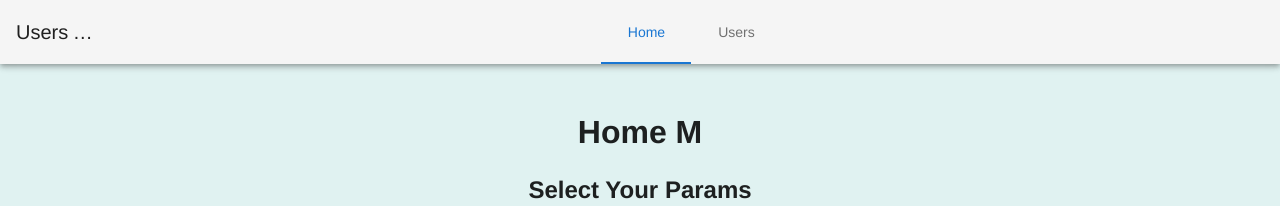
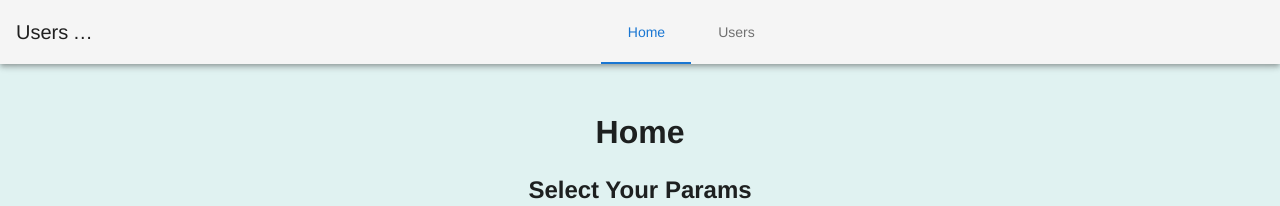
Before and after one commit to TownshendHill/user_app, a Vue app: page / in a window 1280 px wide. Shown: the top 206 px of the page. Built offline with nearby package versions, Linux system fonts and the light colour scheme; the HTML template or start-up script is replaced by a standard one.

Commit message:
Change text

```diff
--- a/src/pages/HomePage.vue
+++ b/src/pages/HomePage.vue
@@ -1,6 +1,6 @@
 <template>
 	<div class="py-4">
-		<h1>Home M</h1>
+		<h1>Home</h1>
 		<api-form @send-api-params="submittedParams"></api-form>
 	</div>
 </template>
```
